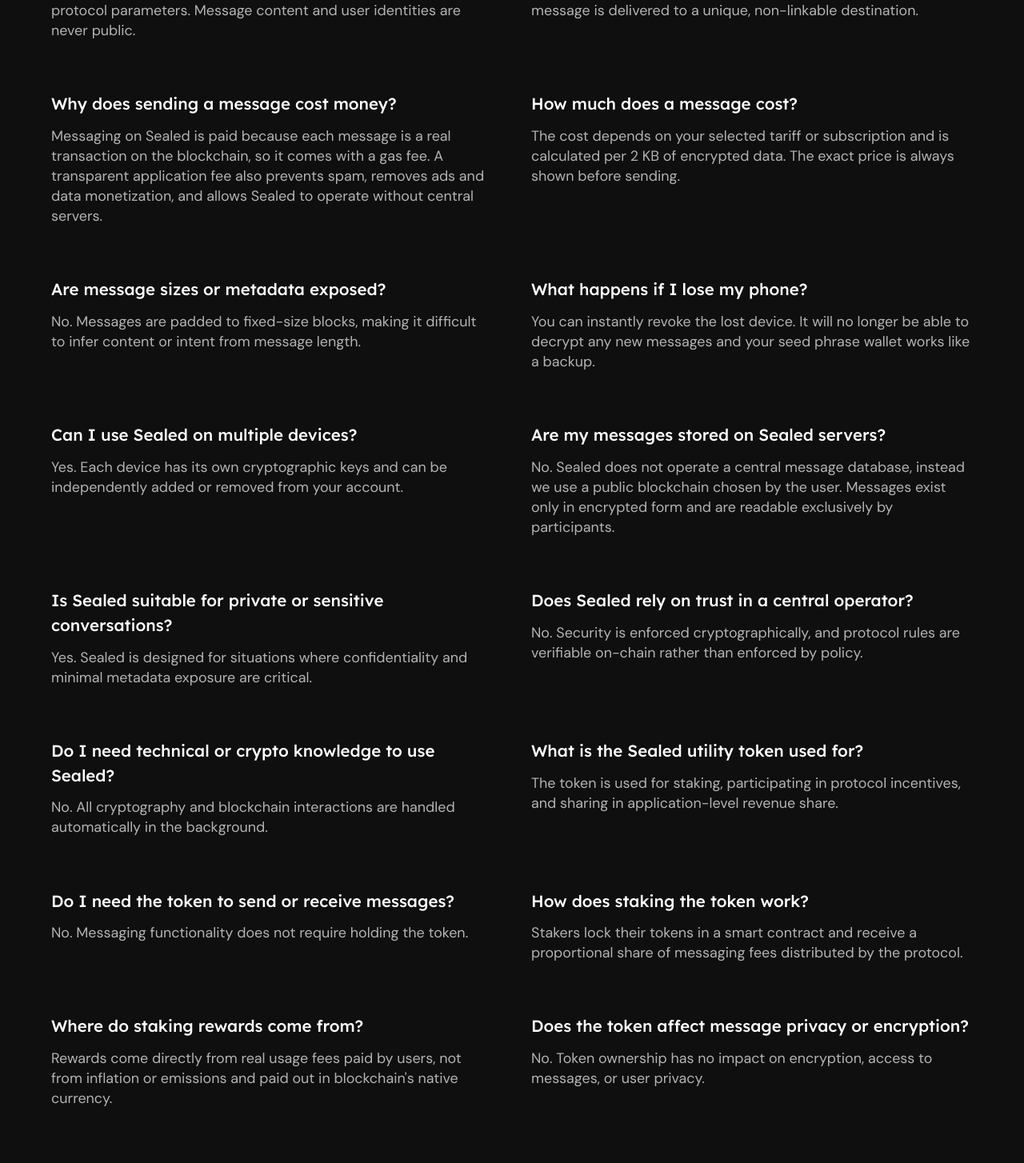
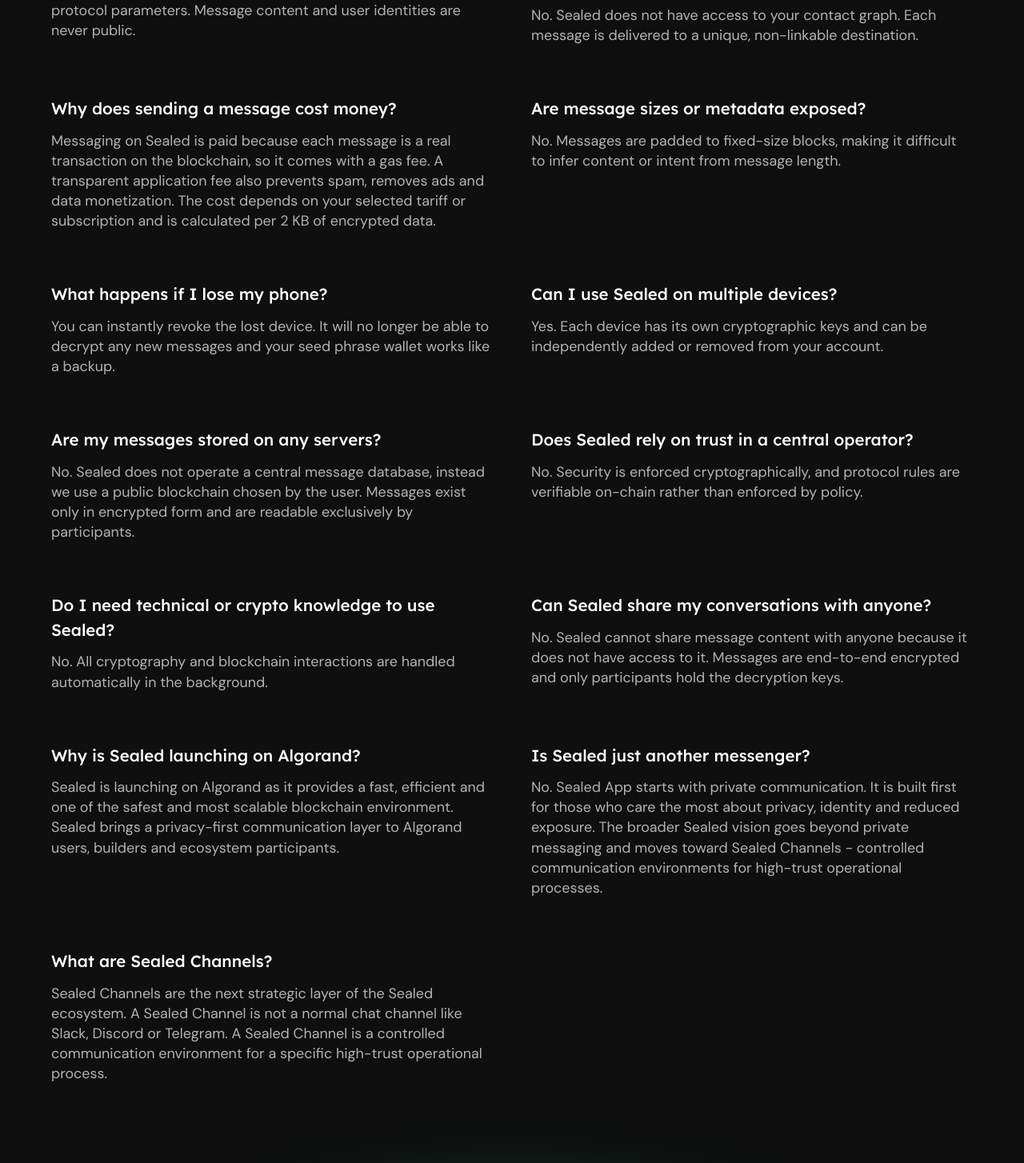
Before and after one commit to kamryy/sealed-landing-page, a Next.js app: page /faq in a window 1280 px wide. Shown: the part 852-2306 px from the top of the page at 80% size. Built offline with nearby package versions, Linux system fonts and the light colour scheme.

Commit message:
changes in faq section and page

```diff
--- a/src/app/faq/page.tsx
+++ b/src/app/faq/page.tsx
@@ -23,19 +23,14 @@
       "Only encrypted message envelopes, payment records, and protocol parameters. Message content and user identities are never public.",
   },
   {
-    question: "Does Sealed know who I am talking to?",
+    question: "Does Sealed know who am I talking to and what about?",
     answer:
       "No. Sealed does not have access to your contact graph. Each message is delivered to a unique, non-linkable destination.",
   },
   {
     question: "Why does sending a message cost money?",
     answer:
-      "Messaging on Sealed is paid because each message is a real transaction on the blockchain, so it comes with a gas fee. A transparent application fee also prevents spam, removes ads and data monetization, and allows Sealed to operate without central servers.",
-  },
-  {
-    question: "How much does a message cost?",
-    answer:
-      "The cost depends on your selected tariff or subscription and is calculated per 2 KB of encrypted data. The exact price is always shown before sending.",
+      "Messaging on Sealed is paid because each message is a real transaction on the blockchain, so it comes with a gas fee. A transparent application fee also prevents spam, removes ads and data monetization. The cost depends on your selected tariff or subscription and is calculated per 2 KB of encrypted data.",
   },
   {
     question: "Are message sizes or metadata exposed?",
@@ -53,14 +48,9 @@
       "Yes. Each device has its own cryptographic keys and can be independently added or removed from your account.",
   },
   {
-    question: "Are my messages stored on Sealed servers?",
+    question: "Are my messages stored on any servers?",
     answer:
       "No. Sealed does not operate a central message database, instead we use a public blockchain chosen by the user. Messages exist only in encrypted form and are readable exclusively by participants.",
-  },
-  {
-    question: "Is Sealed suitable for private or sensitive conversations?",
-    answer:
-      "Yes. Sealed is designed for situations where confidentiality and minimal metadata exposure are critical.",
   },
   {
     question: "Does Sealed rely on trust in a central operator?",
@@ -73,33 +63,24 @@
       "No. All cryptography and blockchain interactions are handled automatically in the background.",
   },
   {
-    question: "What is the Sealed utility token used for?",
-    answer:
-      "The token is used for staking, participating in protocol incentives, and sharing in application-level revenue share.",
-  },
-  {
-    question: "Do I need the token to send or receive messages?",
-    answer: "No. Messaging functionality does not require holding the token.",
-  },
-  {
-    question: "How does staking the token work?",
-    answer:
-      "Stakers lock their tokens in a smart contract and receive a proportional share of messaging fees distributed by the protocol.",
-  },
-  {
-    question: "Where do staking rewards come from?",
-    answer:
-      "Rewards come directly from real usage fees paid by users, not from inflation or emissions and paid out in blockchain's native currency.",
-  },
-  {
-    question: "Does the token affect message privacy or encryption?",
-    answer:
-      "No. Token ownership has no impact on encryption, access to messages, or user privacy.",
-  },
-  {
     question: "Can Sealed share my conversations with anyone?",
     answer:
       "No. Sealed cannot share message content with anyone because it does not have access to it. Messages are end-to-end encrypted and only participants hold the decryption keys.",
+  },
+  {
+    question: "Why is Sealed launching on Algorand?",
+    answer:
+      "Sealed is launching on Algorand as it provides a fast, efficient and one of the safest and most scalable blockchain environment. Sealed brings a privacy-first communication layer to Algorand users, builders and ecosystem participants.",
+  },
+  {
+    question: "Is Sealed just another messenger?",
+    answer:
+      "No. Sealed App starts with private communication. It is built first for those who care the most about privacy, identity and reduced exposure. The broader Sealed vision goes beyond private messaging and moves toward Sealed Channels - controlled communication environments for high-trust operational processes.",
+  },
+  {
+    question: "What are Sealed Channels?",
+    answer:
+      "Sealed Channels are the next strategic layer of the Sealed ecosystem. A Sealed Channel is not a normal chat channel like Slack, Discord or Telegram. A Sealed Channel is a controlled communication environment for a specific high-trust operational process.",
   },
 ];
 
--- a/src/components/sections/FAQSection.tsx
+++ b/src/components/sections/FAQSection.tsx
@@ -1,37 +1,27 @@
-import Image from 'next/image';
+import Image from "next/image";
 
-import GradientBadge from '@/components/ui/GradientBadge';
+import GradientBadge from "@/components/ui/GradientBadge";
 
 const faqItems = [
   {
-    question: 'What is Sealed?',
+    question: "What is Sealed?",
     answer:
-      'Sealed is a privacy-first messenger where message content is end-to-end encrypted, while fees and source code are publicly verifiable on blockchain.',
+      "Sealed is a privacy-first messenger where message content is end-to-end encrypted, while fees and source code are publicly verifiable on blockchain.",
   },
   {
-    question: 'Can anyone read my messages?',
+    question: "Can anyone read my messages?",
     answer:
-      'No. Messages are encrypted on your device and can only be decrypted by the intended recipients. Not even Sealed can read them.',
+      "No. Messages are encrypted on your device and can only be decrypted by the intended recipients. Not even Sealed can read them.",
   },
   {
-    question: 'What data is stored on the blockchain?',
+    question: "Does Sealed know who am I talking to and what about?",
     answer:
-      'Only encrypted message envelopes, payment records, and protocol parameters. Message content and user identities are never public.',
+      "No. Sealed does not have access to any of your contacts, messages, metadata and who is using the device. Each message is delivered to a unique, non-linkable destination.",
   },
   {
-    question: 'Does Sealed know who I am talking to?',
+    question: "Are my messages stored on any servers?",
     answer:
-      'No. Sealed does not have access to your contact graph. Each message is delivered to a unique, non-linkable destination.',
-  },
-  {
-    question: 'Why does sending a message cost money?',
-    answer:
-      'Messaging on Sealed is paid because each message is a real transaction on the blockchain, so it comes with a gas fee. A transparent application fee also prevents spam, removes ads and data monetization, and allows Sealed to operate without central servers.',
-  },
-  {
-    question: 'How much does a message cost?',
-    answer:
-      'The cost depends on your selected tariff or subscription and is calculated per 2 KB of encrypted data. The exact price is always shown before sending.',
+      "No. Sealed does not operate a central message database, instead we use a public blockchain chosen by the user. Messages exist only in encrypted form and are readable exclusively by participants.",
   },
 ];
 
@@ -82,7 +72,7 @@
         <div className="mt-12 flex justify-center lg:mt-14">
           <a
             href="/faq"
-            className="rounded-xl bg-sealed-teal px-5 py-3 font-lexend text-base font-semibold text-black transition-opacity hover:opacity-90 md:text-lg"
+            className="mt-8 rounded-xl bg-sealed-teal px-5 py-3 font-lexend text-base font-semibold text-black transition-opacity hover:opacity-90 md:text-lg"
           >
             View all FAQs
           </a>
```
